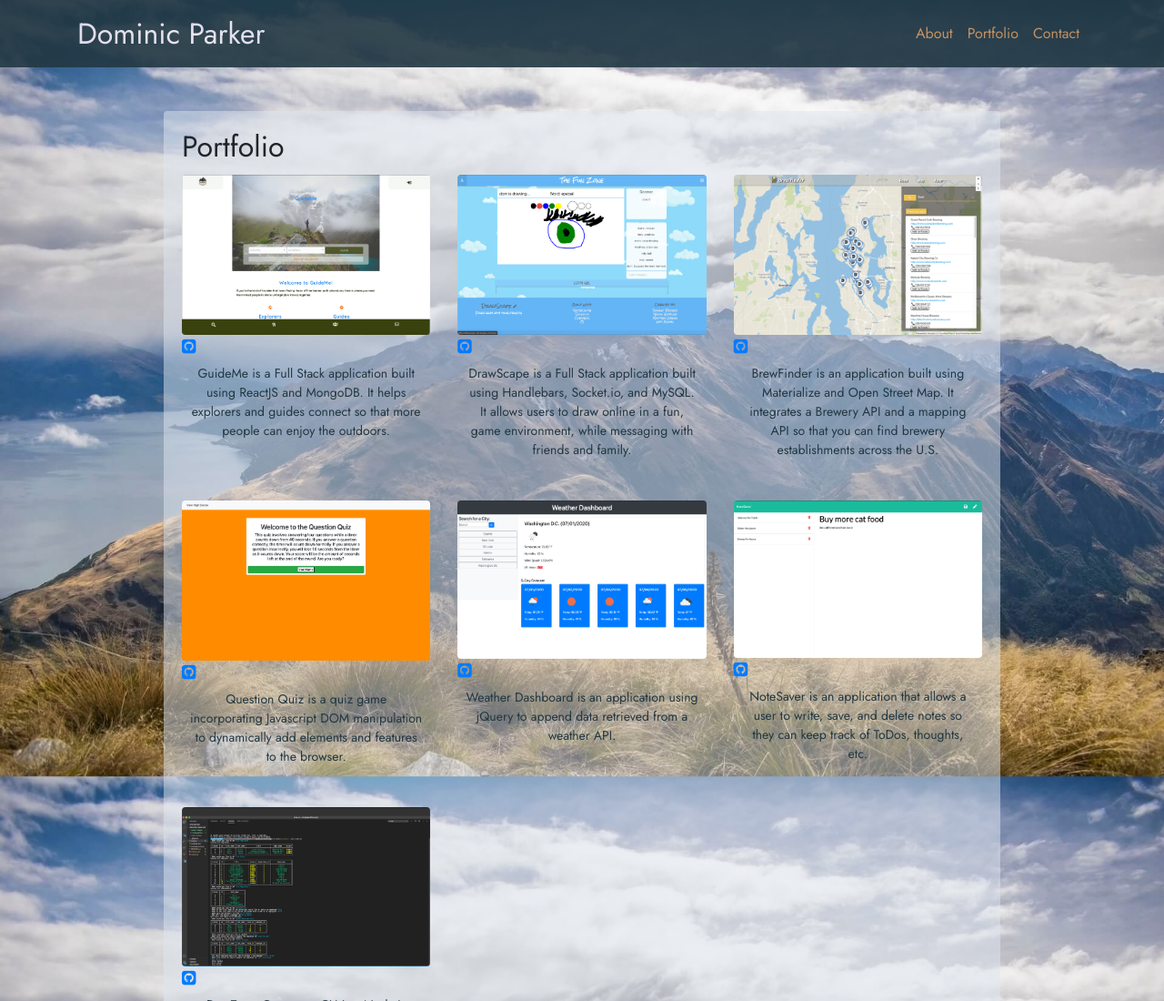
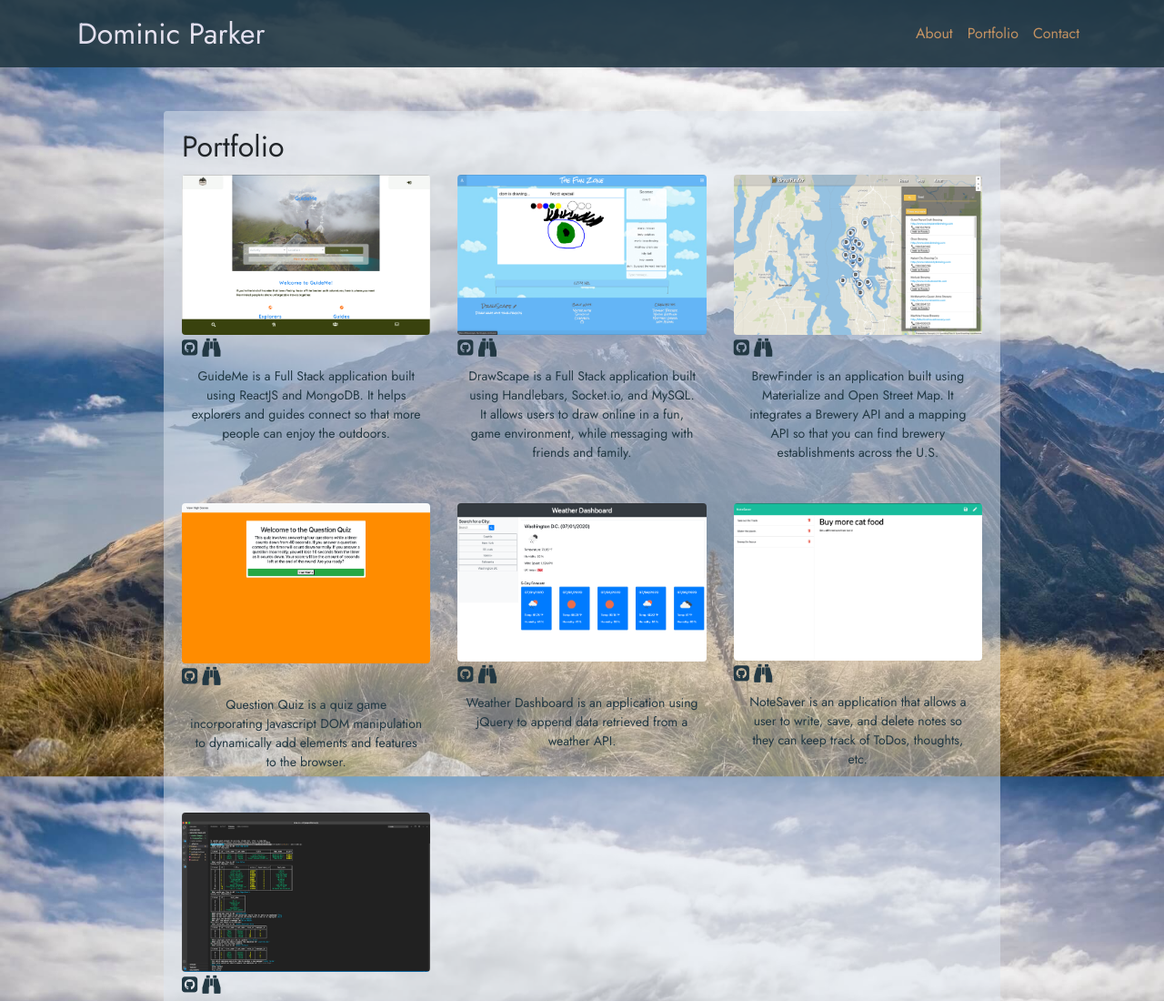
Before and after one commit to domjparker/portfolio, a website: page portfolio.html in a window 1280 px wide. Shown: the top 1100 px of the page at 91% size. Drawn offline with nearby package versions, Linux system fonts and the light colour scheme; a web font is replaced by a local one.

Commit message:
modified icons on portfolio page, and adjusted location of resume pdf

```diff
--- a/portfolio.html
+++ b/portfolio.html
@@ -80,7 +80,14 @@
                     <a
                       href="https://github.com/domjparker/GuideMe-FE.git"
                       target="_blank"
-                      ><i class="fa fa-github-square"></i
+                      class="portIcons"
+                      ><i class="fa fa-github-square portIcon"></i
+                    ></a>
+                    <a
+                      href="https://guidemedimma.herokuapp.com/"
+                      target="_blank"
+                      class="portIcons"
+                      ><i class="fa fa-binoculars icon"></i
                     ></a>
                   </a>
                   <a
@@ -89,8 +96,11 @@
                     target="_blank"
                     class="captionButtons btn btn-sm btn-block mb-4"
                   >
-                  <p>GuideMe is a Full Stack application built using ReactJS and MongoDB. It helps explorers and guides connect so that more people can enjoy the outdoors.
-                  </p>
+                    <p>
+                      GuideMe is a Full Stack application built using ReactJS
+                      and MongoDB. It helps explorers and guides connect so that
+                      more people can enjoy the outdoors.
+                    </p>
                   </a>
                 </div>
                 <!-- DrawScape promo -->
@@ -104,7 +114,14 @@
                     <a
                       href="https://github.com/indyminhas/DrawScape.git"
                       target="_blank"
+                      class="portIcons"
                       ><i class="fa fa-github-square"></i
+                    ></a>
+                    <a
+                      href="https://drawscape.herokuapp.com/"
+                      target="_blank"
+                      class="portIcons"
+                      ><i class="fa fa-binoculars icon"></i
                     ></a>
                   </a>
                   <a
@@ -113,7 +130,12 @@
                     target="_blank"
                     class="captionButtons btn btn-sm btn-block mb-4"
                   >
-                    <p>DrawScape is a Full Stack application built using Handlebars, Socket.io, and MySQL. It allows users to draw online in a fun, game environment, while messaging with friends and family.</p>
+                    <p>
+                      DrawScape is a Full Stack application built using
+                      Handlebars, Socket.io, and MySQL. It allows users to draw
+                      online in a fun, game environment, while messaging with
+                      friends and family.
+                    </p>
                   </a>
                 </div>
                 <!-- BrewFinder promo -->
@@ -130,7 +152,14 @@
                     <a
                       href="https://github.com/domjparker/brewfinder.git"
                       target="_blank"
+                      class="portIcons"
                       ><i class="fa fa-github-square"></i
+                    ></a>
+                    <a
+                      href="https://domjparker.github.io/brewfinder/"
+                      target="_blank"
+                      class="portIcons"
+                      ><i class="fa fa-binoculars icon"></i
                     ></a>
                   </a>
                   <a
@@ -139,7 +168,12 @@
                     target="_blank"
                     class="captionButtons btn btn-sm btn-block mb-4"
                   >
-                    <p>BrewFinder is an application built using Materialize and Open Street Map. It integrates a Brewery API and a mapping API so that you can find brewery establishments across the U.S.</p>
+                    <p>
+                      BrewFinder is an application built using Materialize and
+                      Open Street Map. It integrates a Brewery API and a mapping
+                      API so that you can find brewery establishments across the
+                      U.S.
+                    </p>
                   </a>
                 </div>
                 <!-- Question Quiz promo -->
@@ -156,7 +190,14 @@
                     <a
                       href="https://github.com/domjparker/question-quiz.git"
                       target="_blank"
+                      class="portIcons"
                       ><i class="fa fa-github-square"></i
+                    ></a>
+                    <a
+                      href="https://domjparker.github.io/question-quiz/"
+                      target="_blank"
+                      class="portIcons"
+                      ><i class="fa fa-binoculars icon"></i
                     ></a>
                   </a>
                   <a
@@ -165,9 +206,11 @@
                     target="_blank"
                     class="captionButtons btn btn-sm btn-block mb-4"
                   >
-                    <p>Question Quiz is a quiz game incorporating Javascript DOM
-                    manipulation to dynamically add elements and features to the
-                    browser.</p>
+                    <p>
+                      Question Quiz is a quiz game incorporating Javascript DOM
+                      manipulation to dynamically add elements and features to
+                      the browser.
+                    </p>
                   </a>
                 </div>
                 <!-- Weather Dashboard promo -->
@@ -184,7 +227,14 @@
                     <a
                       href="https://github.com/domjparker/weather-dashboard.git"
                       target="_blank"
+                      class="portIcons"
                       ><i class="fa fa-github-square"></i
+                    ></a>
+                    <a
+                      href="https://domjparker.github.io/weather-dashboard/"
+                      target="_blank"
+                      class="portIcons"
+                      ><i class="fa fa-binoculars icon"></i
                     ></a>
                   </a>
                   <a
@@ -193,8 +243,10 @@
                     target="_blank"
                     class="captionButtons btn btn-sm btn-block mb-4"
                   >
-                    <p>Weather Dashboard is an application using jQuery to append
-                    data retrieved from a weather API.</p>
+                    <p>
+                      Weather Dashboard is an application using jQuery to append
+                      data retrieved from a weather API.
+                    </p>
                   </a>
                 </div>
                 <!-- NoteSaver promo -->
@@ -211,7 +263,14 @@
                     <a
                       href="https://github.com/domjparker/noteSaver.git"
                       target="_blank"
+                      class="portIcons"
                       ><i class="fa fa-github-square"></i
+                    ></a>
+                    <a
+                      href="https://note-saver-djp.herokuapp.com/"
+                      target="_blank"
+                      class="portIcons"
+                      ><i class="fa fa-binoculars icon"></i
                     ></a>
                   </a>
                   <a
@@ -220,9 +279,11 @@
                     target="_blank"
                     class="captionButtons btn btn-sm btn-block mb-4"
                   >
-                    <p>NoteSaver is an application that allows a user to write,
-                    save, and delete notes so they can keep track of ToDos,
-                    thoughts, etc.</p>
+                    <p>
+                      NoteSaver is an application that allows a user to write,
+                      save, and delete notes so they can keep track of ToDos,
+                      thoughts, etc.
+                    </p>
                   </a>
                 </div>
                 <!-- Employee Track App promo -->
@@ -239,7 +300,14 @@
                     <a
                       href="https://github.com/domjparker/Dev-Team-Generator-CLI-Application-.git"
                       target="_blank"
+                      class="portIcons"
                       ><i class="fa fa-github-square"></i
+                    ></a>
+                    <a
+                      href="https://github.com/domjparker/Dev-Team-Generator-CLI-Application-.git"
+                      target="_blank"
+                      class="portIcons"
+                      ><i class="fa fa-binoculars icon"></i
                     ></a>
                   </a>
                   <a
@@ -248,10 +316,12 @@
                     target="_blank"
                     class="captionButtons btn btn-sm btn-block mb-4"
                   >
-                    <p>Dev Team Generator CLI is a Node.js application that asks
-                    the user what team members are part of their team, and then
-                    takes their response and creates an HTML file with a
-                    compiled view of this team.</p>
+                    <p>
+                      Dev Team Generator CLI is a Node.js application that asks
+                      the user what team members are part of their team, and
+                      then takes their response and creates an HTML file with a
+                      compiled view of this team.
+                    </p>
                   </a>
                 </div>
               </div>
--- a/style.css
+++ b/style.css
@@ -98,6 +98,12 @@ p {
   background-color: rgba(223,232,241, .0);
 }
 
+.portIcons {
+  font-size: 20px;
+  padding: 0;
+  color: #223843;
+  /* align-items: flex-end; */
+}
 
 
 /* Contact Page/Contact section */
```
Also changed, not shown: index.html (+1 -1 lines).
